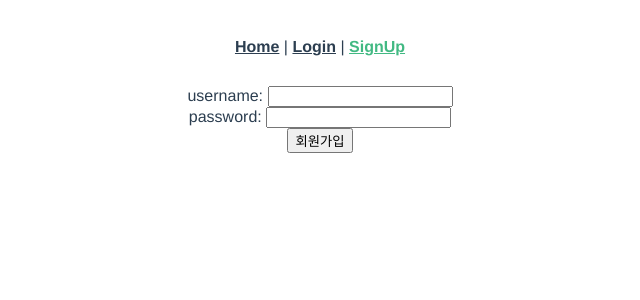
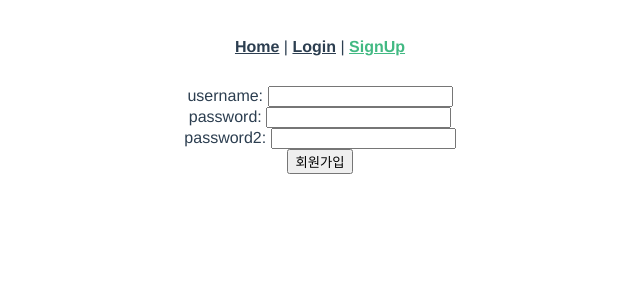
Before and after one commit to jr31112/final_project_vue, a Vue app: page /signup in a window 1280 px wide. Shown: the top 300 px of the page, without its empty margins (320-960 px from the left). Built offline with nearby package versions, Linux system fonts and the light colour scheme; what vue-session would draw is missing.

Commit message:
Add signup, validator

```diff
--- a/src/views/SignUp.vue
+++ b/src/views/SignUp.vue
@@ -3,8 +3,12 @@
   <form @submit.prevent="signup">
       <label for="username">username: </label>
       <input type="text" id="username" v-model="username"><br>
+      <p v-for="error in errormessage.username" :key="error">{{ error }}</p>
       <label for="password">password: </label>
       <input type="password" id="password" v-model="password"><br>
+      <p v-for="error in errormessage.password" :key="error">{{ error }}</p>
+      <label for="password">password2: </label>
+      <input type="password" id="password2" v-model="password2"><br>
       <button type="submit">회원가입</button>
     </form>
   </div>
@@ -18,7 +22,9 @@ export default {
         return {
             signUpUser: {},
             username : '',
-            password : ''
+            password : '',
+            password2 : '',
+            errormessage : {username: [], password: []}
         }
     },
     methods: {
@@ -26,13 +32,19 @@ export default {
             this.signUpUser ={
                 'username' : this.username,
                 'password' : this.password,
+                'password2' : this.password2,
+                'like_movies' : [],
             }
             axios.post('http://127.0.0.1:8000/api/v1/accounts/', this.signUpUser)
                 .then(response => {
                     console.log(response)
+                    this.errormessage = {username: [], password: []}
                 })
                 .catch(error => {
-                    console.log(error)
+                    console.log(error.response)
+                    this.errormessage.username = error.response.data.username
+                    this.errormessage.password = error.response.data.password
+                    console.log(this.errormessage)
                 })
                 this.signUpUser = {}
         }
```
